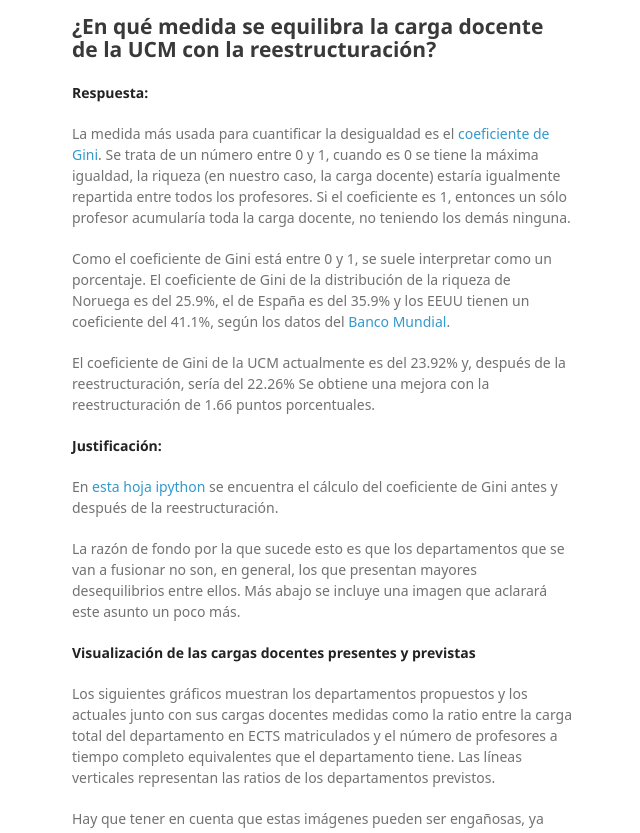
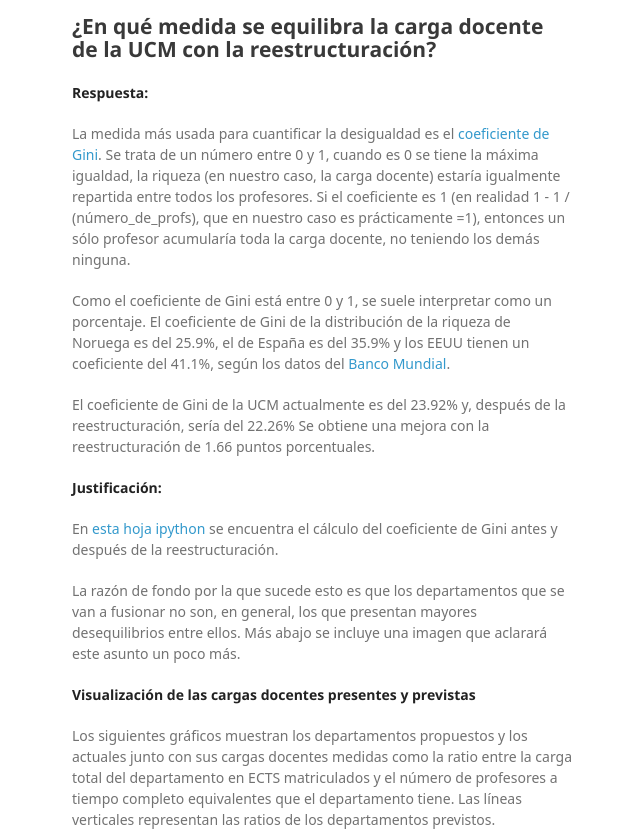
Before and after one commit to DocenciaLibre/reestructuracion_departamentos_UCM, a plain HTML site: page index.html in a window 1280 px wide. Shown: the part 1740-2573 px from the top of the page, without its empty margins (498-1138 px from the left). Drawn offline with Linux system fonts and the light colour scheme; a web font is replaced by a local one.

```diff
--- a/index.html
+++ b/index.html
@@ -98,7 +98,7 @@ Es un ahorro de, a lo sumo, el 0.23% del presupuesto de la UCM del año 2015. </
 
 <p><strong>Respuesta:</strong></p>
 
-<p>La medida más usada para cuantificar la desigualdad es el <a href="https://en.wikipedia.org/wiki/Gini_coefficient">coeficiente de Gini</a>. Se trata de un número entre 0 y 1, cuando es 0 se tiene la máxima igualdad, la riqueza (en nuestro caso, la carga docente) estaría igualmente repartida entre todos los profesores. Si el coeficiente es 1, entonces un sólo profesor acumularía toda la carga docente, no teniendo los demás ninguna. </p>
+<p>La medida más usada para cuantificar la desigualdad es el <a href="https://en.wikipedia.org/wiki/Gini_coefficient">coeficiente de Gini</a>. Se trata de un número entre 0 y 1, cuando es 0 se tiene la máxima igualdad, la riqueza (en nuestro caso, la carga docente) estaría igualmente repartida entre todos los profesores. Si el coeficiente es 1 (en realidad 1 - 1 / (número_de_profs), que en nuestro caso es prácticamente =1), entonces un sólo profesor acumularía toda la carga docente, no teniendo los demás ninguna. </p>
 
 <p>Como el coeficiente de Gini está entre 0 y 1, se suele interpretar como un porcentaje. El coeficiente de Gini de la distribución de la riqueza de Noruega es del 25.9%, el de España es del 35.9% y los EEUU tienen un coeficiente del 41.1%, según los datos del <a href="http://data.worldbank.org/indicator/SI.POV.GINI">Banco Mundial</a>.</p>
 
```
Also changed, not shown: params.json (+1 -1 lines).
